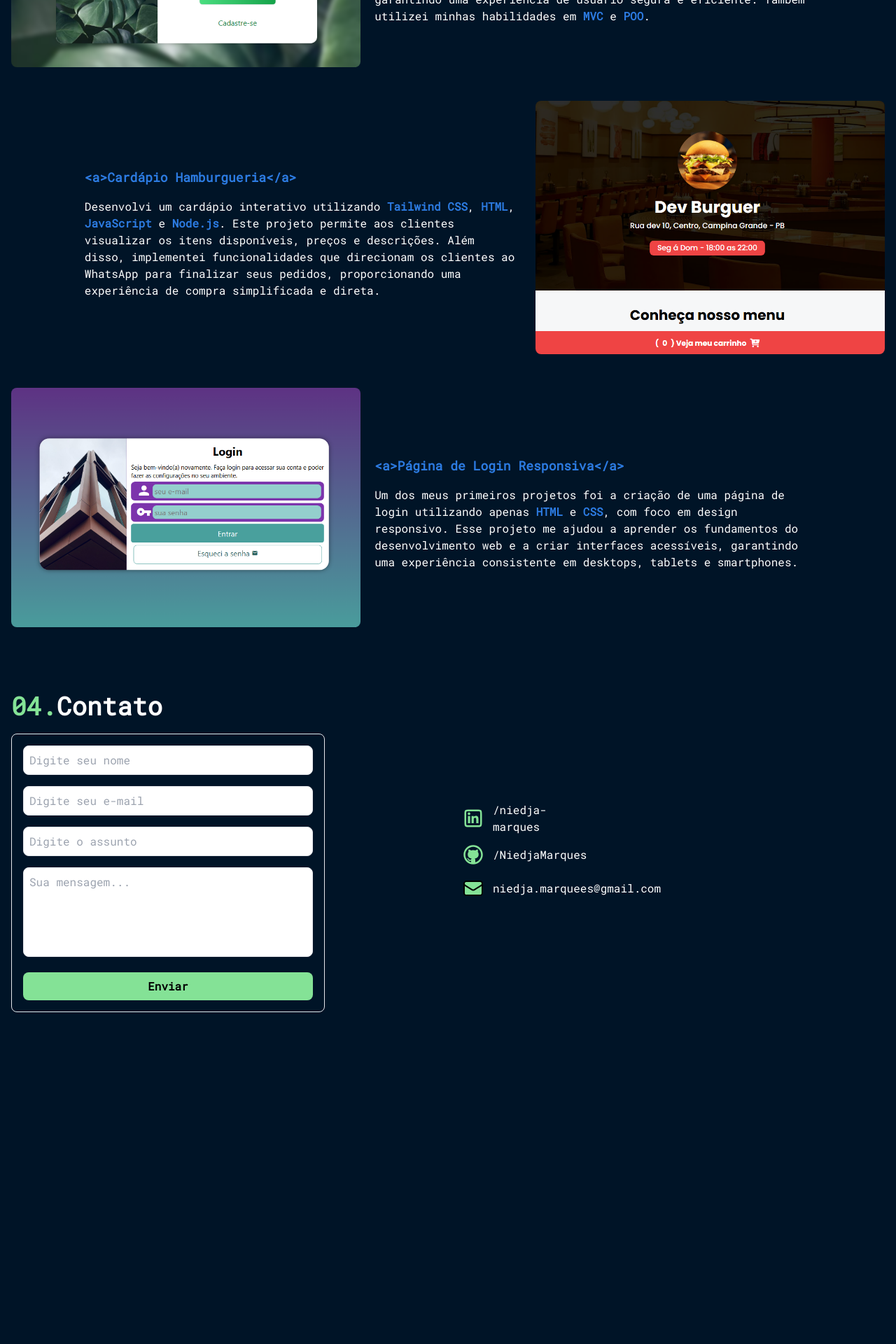
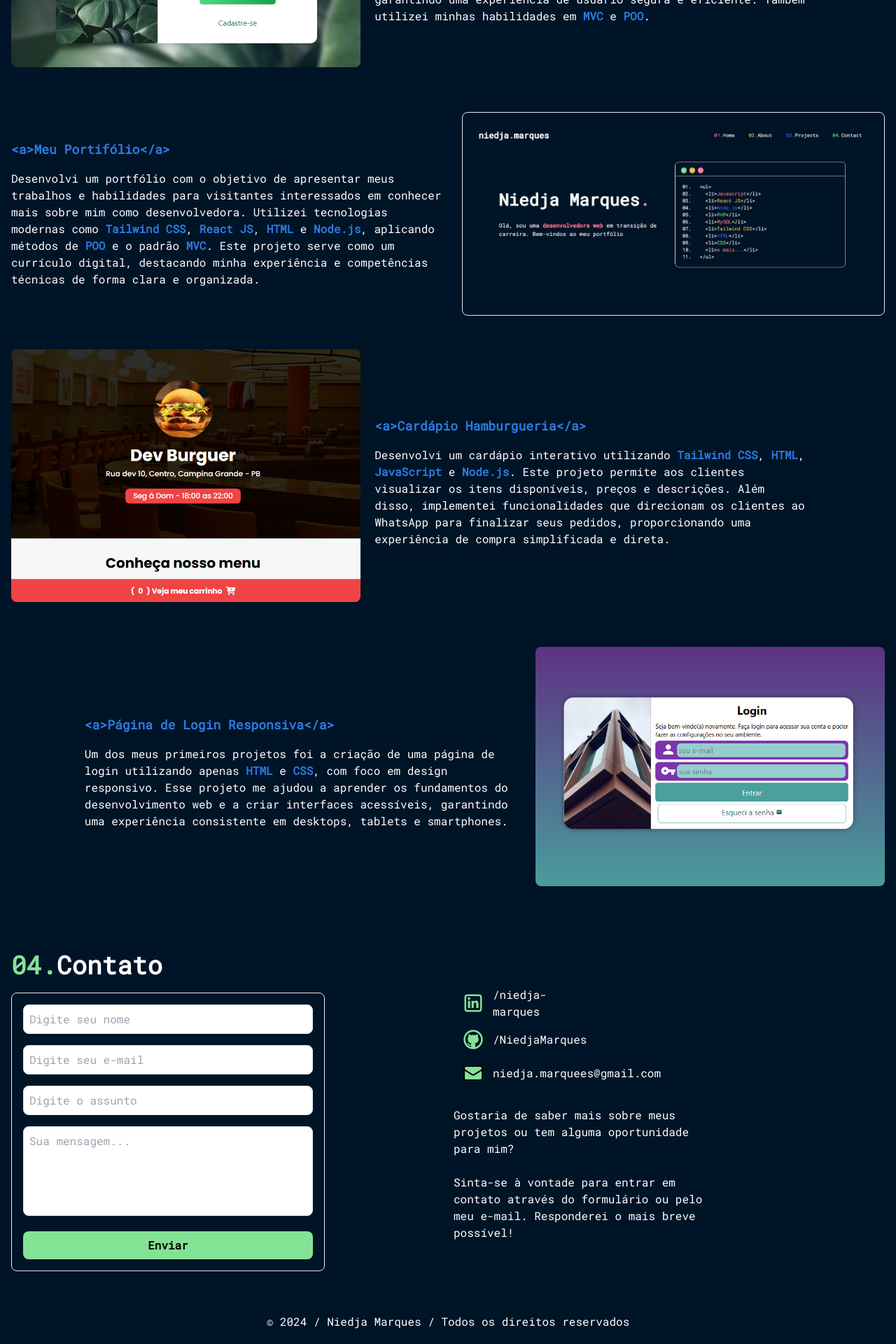
Before and after one commit to NiedjaMarques/Portifolio, a React (Vite) app: page / in a window 1280 px wide. Shown: the part 1302-3222 px from the top of the page at 70% size. Before the commit the page ends 2788 px from the top, so only its background shows below. Built offline with nearby package versions, Linux system fonts and the light colour scheme.

Commit message:
Adição do projeto do portifolio

```diff
--- a/src/pages/componentes/ContactSection.jsx
+++ b/src/pages/componentes/ContactSection.jsx
@@ -38,9 +38,18 @@ const Contact = () => {
                             <p className='font-medium'>niedja.marquees@gmail.com</p>
                         </a>
 
+                        <p className='pt-5 max-w-sm'>
+                            Gostaria de saber mais sobre meus projetos ou tem alguma oportunidade para mim? <br /><br />Sinta-se à vontade para entrar em contato através do formulário ou pelo meu e-mail. Responderei o mais breve possível!
+                        </p>
+
                     </div>
 
+
+
             </footer>
+            <p className='p-5 text-center'>
+                © 2024 / Niedja Marques / Todos os direitos reservados
+            </p>
         </>
     )
  }
--- a/src/pages/componentes/ProjetosSection.jsx
+++ b/src/pages/componentes/ProjetosSection.jsx
@@ -2,6 +2,7 @@ import React from 'react';
 import img2 from '../../../app/view/imagens/ProjetoSistemadeLogin.png'
 import img3 from '../../../app/view/imagens/ProjetoLoginFront.png'
 import img4 from '../../../app/view/imagens/ProjetoHamburgueria.png'
+import img5 from '../../../app/view/imagens/portifolioimg.jpg'
 
 const Projetos = () => {
     return (
@@ -14,7 +15,7 @@ const Projetos = () => {
                     </h1>
                 </div>
 
-                <div className="grid grid-cols-1 gap-8 ">
+                <div className="grid grid-cols-1 gap-12 ">
 
                     <div className='transition-all duration-300 ease-in flex flex-col sm:flex-row items-center'>
 
@@ -38,7 +39,27 @@ const Projetos = () => {
 
                     <div className='transition-all duration-300 ease-in flex flex-col sm:flex-row-reverse items-center'>
 
-                        <div className='sm:max-w-[40%] ml-5'>
+                        <div className='sm:max-w-[50%] ml-5 border rounded-lg p-4'>
+                            <img className="w-full mb-4 transition-all duration-500 ease rounded-lg" src={img5} alt="Projeto Portifólio" />
+                        </div>
+
+                        <div className='sm:max-w-[50%] '>
+
+                            <a href="https://github.com/NiedjaMarques/Projeto_Hamburgueria" target="_blank" className="transition-all duration-500 ease hover:underline mb-4 text-azul-claro font-bold cursor-pointer text-lg ">
+                            &lt;a&gt;Meu Portifólio&lt;/a&gt;
+                            </a>
+
+                            <p className="pt-4">
+                                Desenvolvi um portfólio com o objetivo de apresentar meus trabalhos e habilidades para visitantes interessados em conhecer mais sobre mim como desenvolvedora. Utilizei tecnologias modernas como <span className='text-azul-claro font-bold'>Tailwind CSS</span>, <span className='text-azul-claro font-bold'>React JS</span>, <span className='text-azul-claro font-bold'>HTML</span> e <span className='text-azul-claro font-bold'>Node.js</span>, aplicando métodos de <span className='text-azul-claro font-bold'>POO</span> e o padrão <span className='text-azul-claro font-bold'>MVC</span>. Este projeto serve como um currículo digital, destacando minha experiência e competências técnicas de forma clara e organizada.
+                            </p>
+
+                        </div>
+
+                    </div>
+
+                    <div className='transition-all duration-300 ease-in flex flex-col sm:flex-row items-center'>
+
+                        <div className='sm:max-w-[40%] mr-5'>
                             <img className="w-full mb-4 transition-all duration-500 ease rounded-lg" src={img4} alt="Projeto Humburgueria" />
                         </div>
 
@@ -56,9 +77,9 @@ const Projetos = () => {
 
                     </div>
 
-                    <div className=' transition-all duration-300 ease-in flex flex-col sm:flex-row items-center'>
+                    <div className=' transition-all duration-300 ease-in flex flex-col sm:flex-row-reverse items-center'>
 
-                        <div className='sm:max-w-[40%] mr-5'>
+                        <div className='sm:max-w-[40%] ml-5'>
                             <img className="w-full mb-4 transition-all duration-500 ease rounded-lg" src={img3} alt="Pagina de login responsiva" />
                         </div>
 
```
Also changed, not shown: app/view/imagens/portifolioimg.jpg (added).
